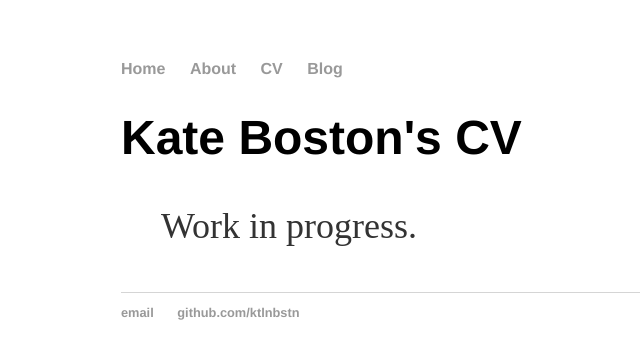
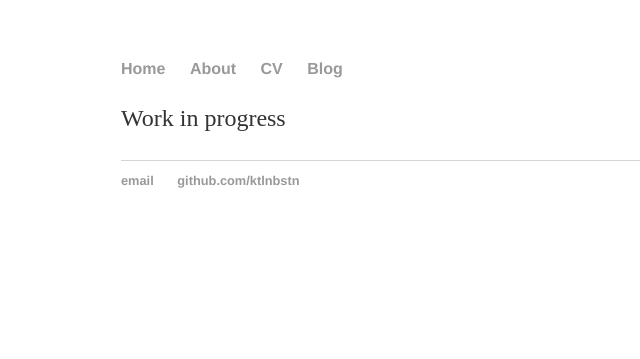
Before and after one commit to ktlnbstn/ktlnbstn.github.io, a Jekyll site: the page built from cv/index.html, in a window 1280 px wide. Shown: the top 359 px of the page, without its empty margins (71-711 px from the left). Built offline with Jekyll 4.4.1, drawn with Linux system fonts in a browser that asks for light colours.

Commit message:
Update index.html

```diff
--- a/cv/index.html
+++ b/cv/index.html
@@ -1,8 +1,7 @@
 ---
 layout: default
-title: Kate Boston's CV
+title: CV
 ---
-	<h1>{{ page.title }}</h1>
-	<ul class="posts">
-		<p> Work in progress.</p>
-	</ul>
+<div class="blurb">
+	<p>Work in progress</p>
+</div><!-- /.blurb -->
```
